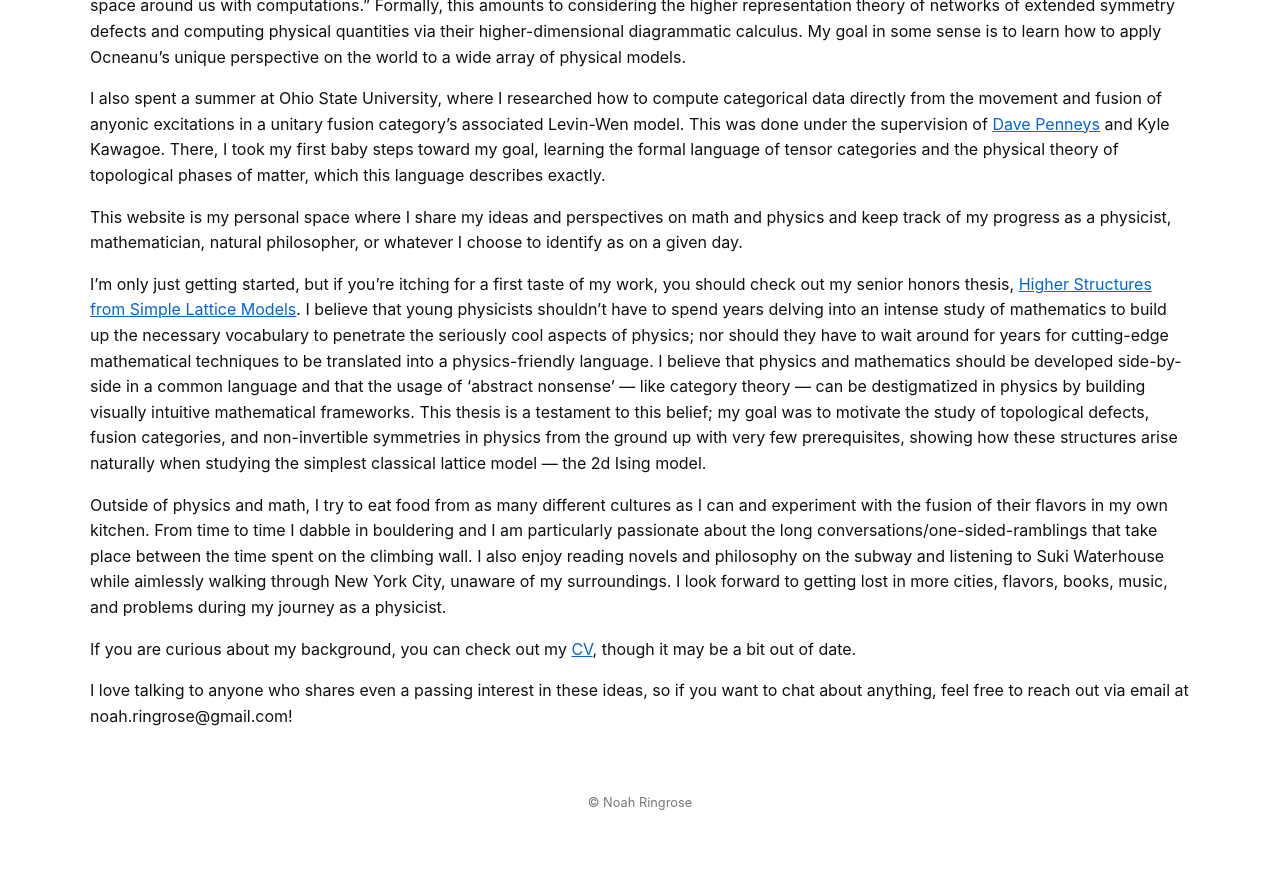
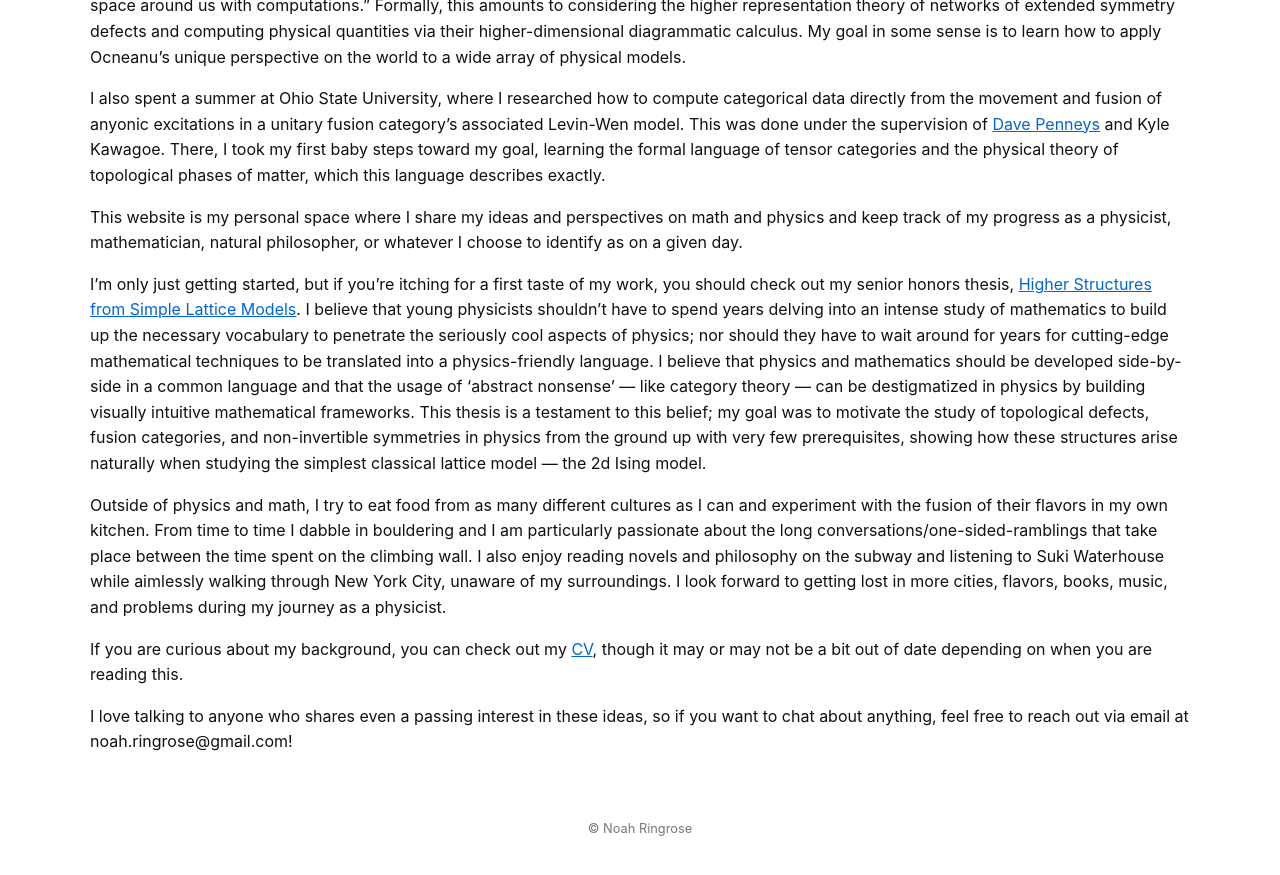
Before and after one commit to noahringrose/noahringrose.github.io, a Jekyll site: the page built from index.md, in a window 1280 px wide and 900 px high, scrolled down 801 px. Shown: the top 875 px of the window. Built offline with Jekyll 4.4.1, drawn with Linux system fonts in a browser that asks for light colours.

Commit message:
Update index.md

```diff
--- a/index.md
+++ b/index.md
@@ -28,6 +28,6 @@ I'm only just getting started, but if you're itching for a first taste of my wor
 
 Outside of physics and math, I try to eat food from as many different cultures as I can and experiment with the fusion of their flavors in my own kitchen. From time to time I dabble in bouldering and I am particularly passionate about the long conversations/one-sided-ramblings that take place between the time spent on the climbing wall. I also enjoy reading novels and philosophy on the subway and listening to Suki Waterhouse while aimlessly walking through New York City, unaware of my surroundings. I look forward to getting lost in more cities, flavors, books, music, and problems during my journey as a physicist.
 
-If you are curious about my background, you can check out my [CV](/assets/cv.pdf), though it may be a bit out of date.
+If you are curious about my background, you can check out my [CV](/assets/Noah_Ringrose_CV_Nov_2025.pdf), though it may or may not be a bit out of date depending on when you are reading this.
 
 I love talking to anyone who shares even a passing interest in these ideas, so if you want to chat about anything, feel free to reach out via email at noah.ringrose@gmail.com!
```
